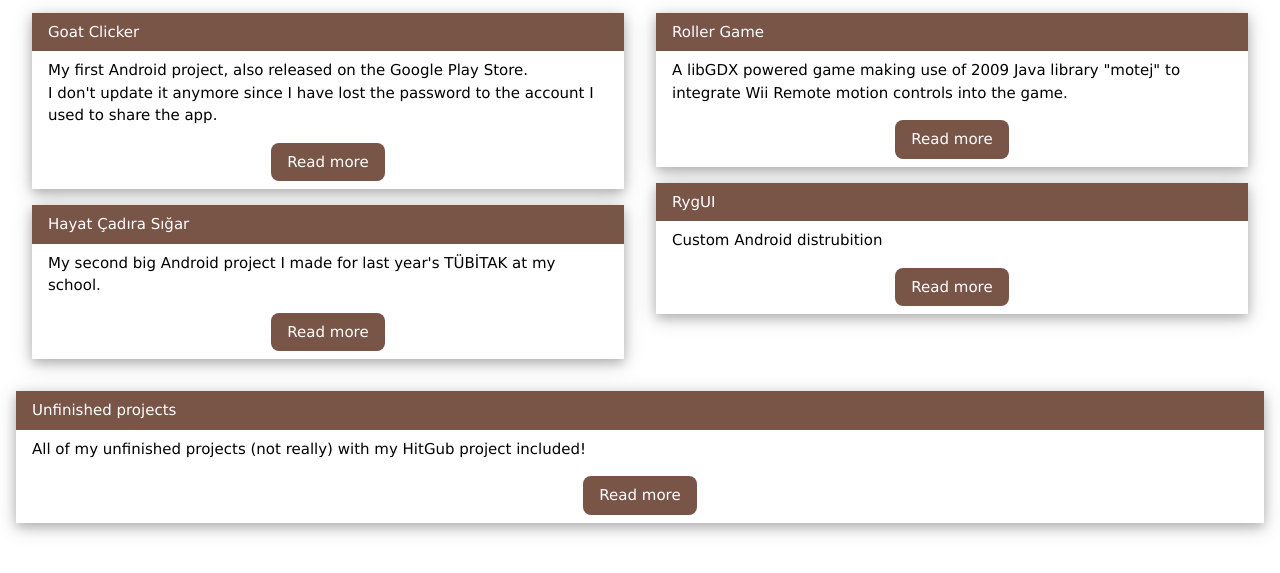
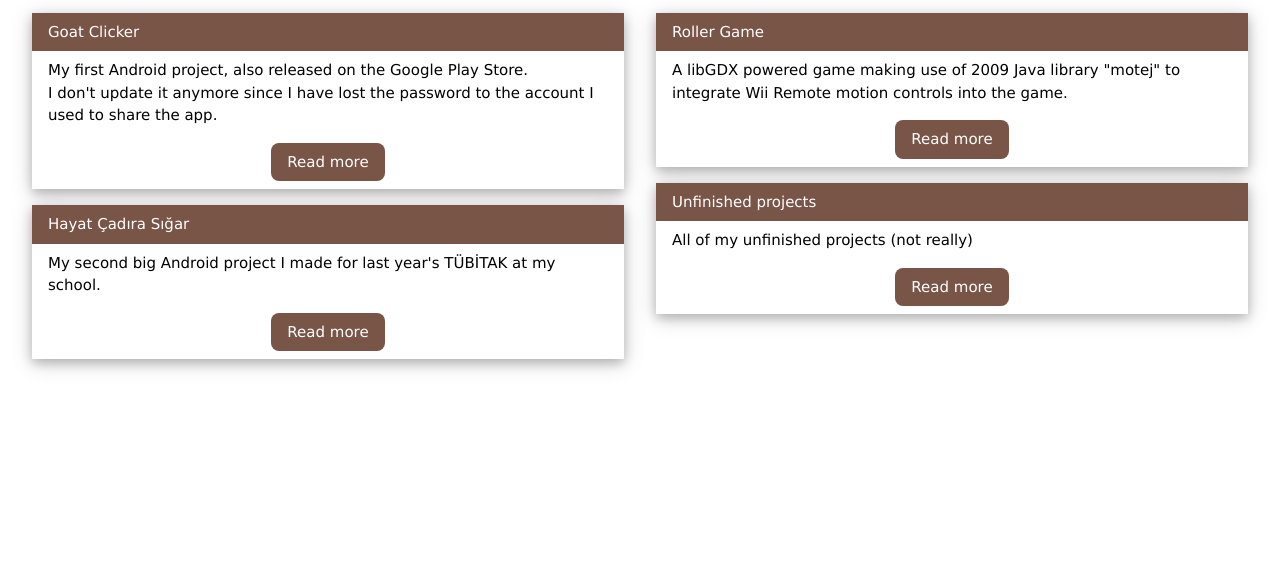
Before and after one commit to loongruige/Codeshowcase2023, a plain HTML site: page Index/index.html in a window 1280 px wide. Shown: the part 123-696 px from the top of the page. Drawn offline with nearby package versions, Linux system fonts and the light colour scheme.

Commit message:
Update index.html

```diff
--- a/Index/index.html
+++ b/Index/index.html
@@ -33,26 +33,17 @@
                     <div class="w3-container w3-brown w3-padding">Roller Game</div>
                     <div class="w3-container w3-padding">A libGDX powered game making use of 2009 Java library "motej" to integrate Wii Remote motion controls into the game.</div>
                     <div class="w3-container w3-center w3-padding">
-                        <a href="RygUi/" class="w3-button w3-brown w3-ripple w3-round-large">Read more</a>
-                    </div>
-                </div>
-                <div class="w3-card-4 w3-margin w3-animate-opacity">
-                    <div class="w3-container w3-brown w3-padding">RygUI</div>
-                    <div class="w3-container w3-padding">Custom Android distrubition</div>
-                    <div class="w3-container w3-center w3-padding">
                         <a href="Rollergame/" class="w3-button w3-brown w3-ripple w3-round-large">Read more</a>
                     </div>
                 </div>
-            </div>
-        </div class="w3-container w3-padding">
-            <div class="w3-margin w3-card-4 w3-animate-opacity">
+                <div class="w3-margin w3-card-4 w3-animate-opacity">
                 <div class="w3-container w3-brown w3-padding">Unfinished projects</div>
-                <div class="w3-container w3-padding">All of my unfinished projects (not really) with my HitGub project included!</div>
+                <div class="w3-container w3-padding">All of my unfinished projects (not really)</div>
                 <div class="w3-container w3-center w3-padding">
                     <a href="Unfinished/" class="w3-button w3-brown w3-ripple w3-round-large">Read more</a>
                 </div>
             </div>
-        </div>
+            </div>
         </div>
     </body>
 </html>
```
